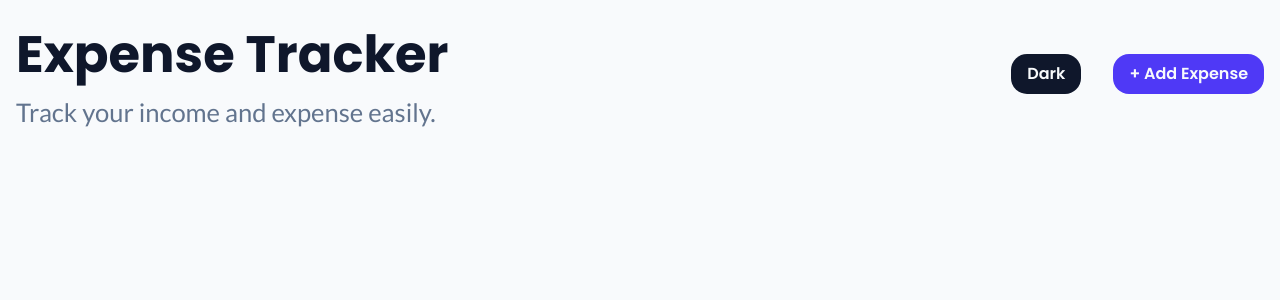
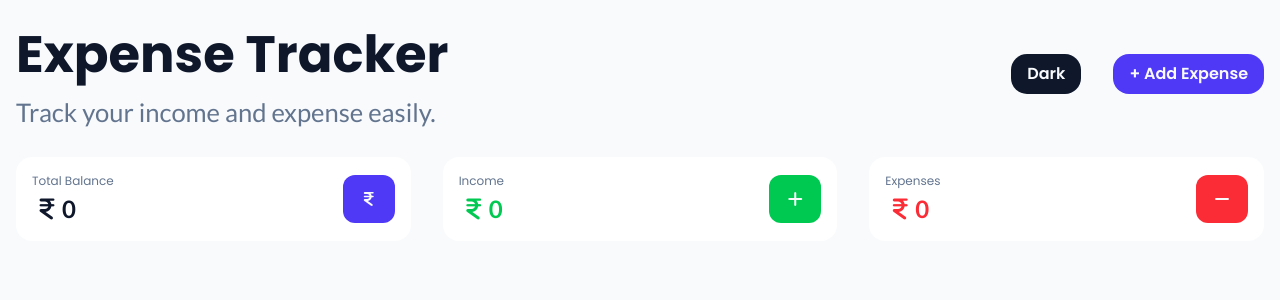
Before and after one commit to Rkthak/expenseTracker, a React (Vite) app: page / in a window 1280 px wide. Shown: the top 300 px of the page. Built offline with nearby package versions, Linux system fonts and the light colour scheme.

Commit message:
Balance tracked section

```diff
--- a/index.html
+++ b/index.html
@@ -11,6 +11,13 @@
       href="https://fonts.googleapis.com/css2?family=Lato:wght@400;700&family=Poppins:wght@400;600;700;800&display=swap"
       rel="stylesheet"
     />
+        <link
+      rel="stylesheet"
+      href="https://cdnjs.cloudflare.com/ajax/libs/font-awesome/7.0.1/css/all.min.css"
+      integrity="sha512-2SwdPD6INVrV/lHTZbO2nodKhrnDdJK9/kg2XD1r9uGqPo1cUbujc+IYdlYdEErWNu69gVcYgdxlmVmzTWnetw=="
+      crossorigin="anonymous"
+      referrerpolicy="no-referrer"
+    />
   </head>
   <body>
     <div id="root"></div>
--- /dev/null
+++ b/src/Components/Balance.jsx
@@ -0,0 +1,45 @@
+const Balance = () => {
+  return    <div className="grid md:grid-cols-3 gap-8 mt-6">
+        <div className="flex justify-between items-center bg-white p-4 rounded-2xl">
+          <div className="">
+            <p className="text-xs text-slate-500 mb-1 font-['poppins']">
+              Total Balance
+            </p>
+            <h2 className="font-bold text-slate-900 text-2xl font-['lato']">
+              <i className="fa-solid fa-indian-rupee-sign"></i>0
+            </h2>
+          </div>
+          <div className="flex justify-between items-center bg-indigo-600 p-4 rounded-xl">
+            <i className="fa-solid fa-indian-rupee-sign text-slate-50 font-['lato']"></i>
+          </div>
+        </div>
+        <div className="flex justify-between items-center bg-white p-4 rounded-2xl">
+          <div className="">
+            <p className="text-xs text-slate-500 mb-1 font-['poppins']">
+              Income
+            </p>
+            <h2 className="font-bold text-green-500 text-2xl font-['lato']">
+              <i className="fa-solid fa-indian-rupee-sign"></i>0
+            </h2>
+          </div>
+          <div className="flex justify-between items-center bg-green-500 p-4 rounded-xl">
+            <i className="fa-solid fa-plus text-slate-50 font-['lato']"></i>
+          </div>
+        </div>
+        <div className="flex justify-between items-center bg-white p-4 rounded-2xl">
+          <div className="">
+            <p className="text-xs text-slate-500 mb-1 font-['poppins']">
+              Expenses
+            </p>
+            <h2 className="font-bold text-red-500 text-2xl font-['lato']">
+              <i className="fa-solid fa-indian-rupee-sign"></i>0
+            </h2>
+          </div>
+          <div className="flex justify-between items-center bg-red-500 p-4 rounded-xl">
+            <i className="fa-solid fa-minus text-slate-50 font-['lato']"></i>
+          </div>
+        </div>
+      </div>;
+};
+
+export default Balance;
--- a/src/Pages/Dashboard.jsx
+++ b/src/Pages/Dashboard.jsx
@@ -1,9 +1,11 @@
+import Balance from "../Components/Balance";
 import Header from "../Components/Header";
 
 const Dashboard = () => {
   return (
     <div className="p-4 bg-slate-50 min-h-screen">
       <Header />
+      <Balance />
     </div>
   );
 };
```
